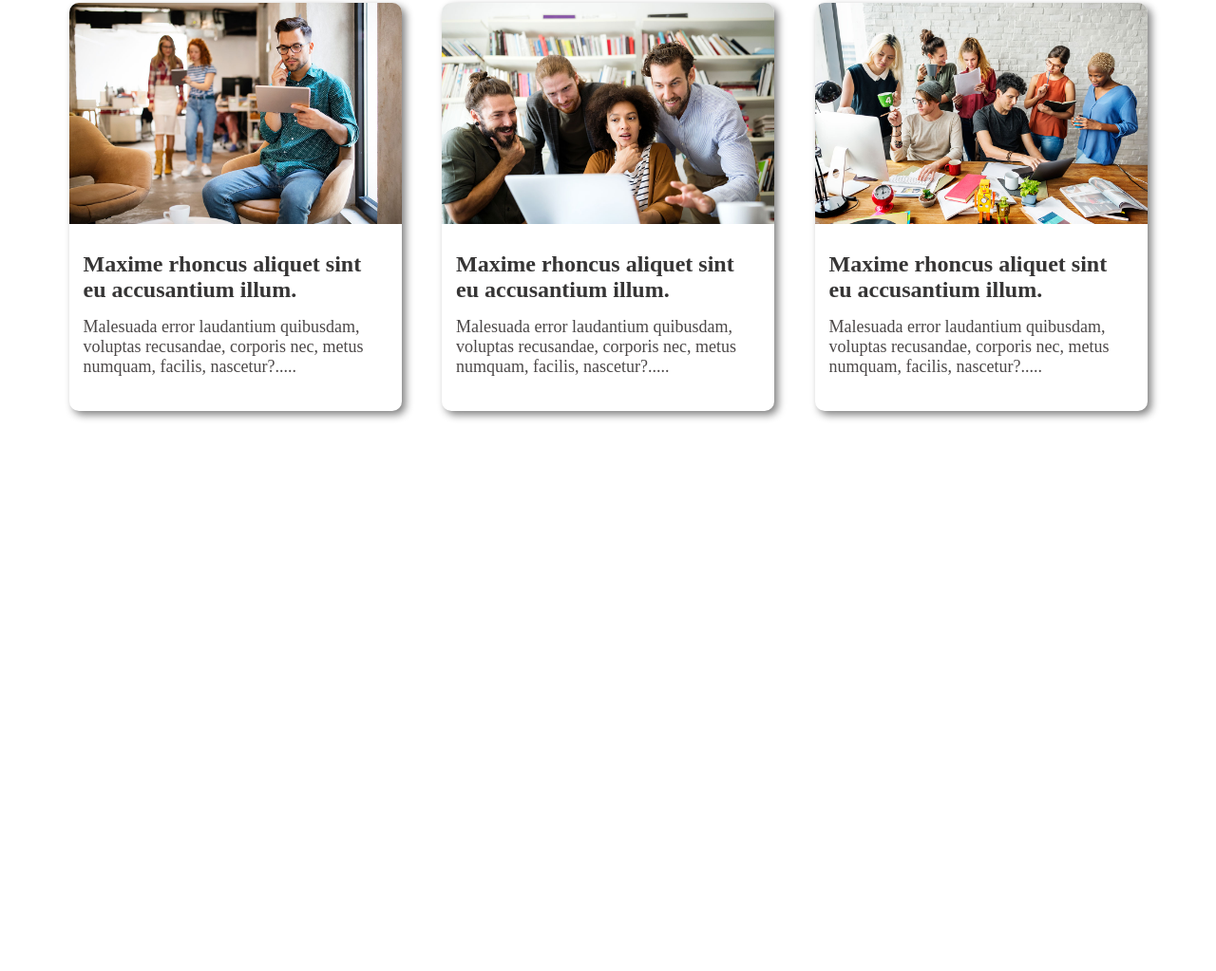
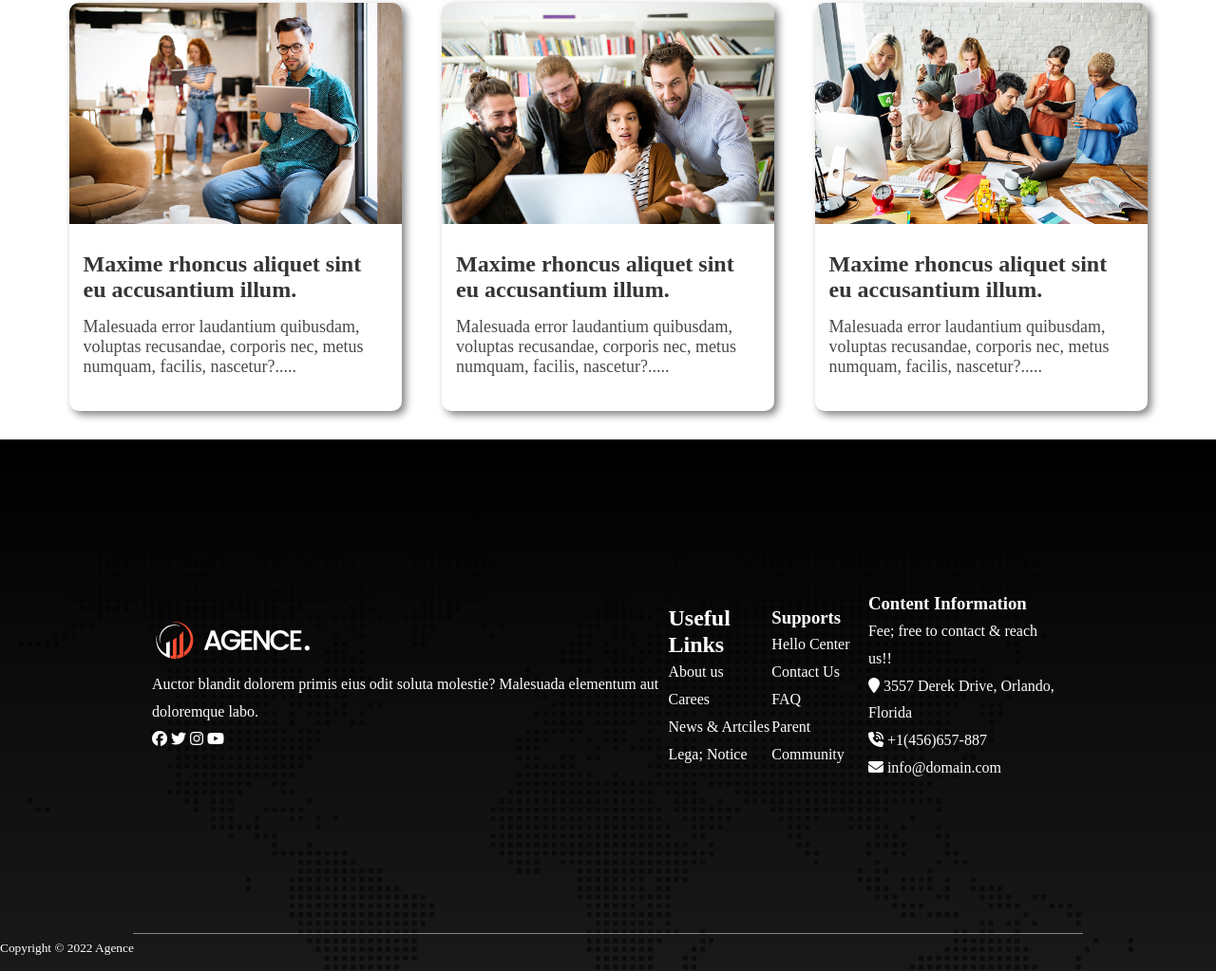
Before and after one commit to mehedihasanjibon/build-a-digital-agency-website, a plain HTML site: page index.html in a window 1280 px wide. Shown: the part 2105-3128 px from the top of the page at 95% size. Before the commit the page ends 2568 px from the top, so only its background shows below. Drawn offline with Linux system fonts and the light colour scheme.

Commit message:
footer section html tag done

```diff
--- a/index.html
+++ b/index.html
@@ -177,5 +177,56 @@
         </div>
         <!-- blog container end  -->
 
+        <!-- footer section start  -->
+        <footer>
+            <div class="footer-container">
+                <div class="logo-box">
+                    <img src="./assets/logo/logo.png" alt="">
+                    <p>
+                        Auctor blandit dolorem primis eius odit soluta molestie? Malesuada elementum aut doloremque labo.
+                    </p>
+                    <div class="icons">
+                        <i class="fa-brands fa-facebook"></i>
+                        <i class="fa-brands fa-twitter"></i>
+                        <i class="fa-brands fa-instagram"></i>
+                        <i class="fa-brands fa-youtube"></i>
+                    </div>
+                </div>
+                    <div class="useful-links">
+                        <h2 class="footer-title"> Useful Links </h2>
+                        <p> About us </p>
+                        <p> Carees </p>
+                        <p> News & Artciles </p>
+                        <p> Lega; Notice </p>
+                    </div>
+                    <div class="supports">
+                        <h3 class="footer-title"> Supports </h3>
+                        <P> Hello Center </P>
+                        <p> Contact Us </p>
+                        <p> FAQ </p>
+                        <p> Parent Community </p>
+                    </div>
+                    <div class="contact">
+                        <h3 class="footer-title"> Content Information </h3>
+                        <p> Fee; free to contact & reach us!! </p>
+                        <p>
+                            <i class="fa-solid fa-location-pin"></i>
+                            3557 Derek Drive, Orlando, Florida
+                        </p>
+                        <p>
+                            <i class="fa-solid fa-phone-volume"></i>
+                            +1(456)657-887
+                        </p>
+                        <p>
+                            <i class="fa-solid fa-envelope"></i>
+                            info@domain.com
+                        </p>
+                    </div>
+            </div>
+            <p class="copy">
+                <small> Copyright &copy 2022 Agence</small>
+            </p>
+        </footer>
+
 </body>
 </html>
--- a/styles/style.css
+++ b/styles/style.css
@@ -260,3 +260,24 @@
     margin-top: 15px;
 }
 /* blog container end  */
+
+/* footer section start */
+footer{
+    width: 100%;
+    height: 70vh;
+    background-image: url("../assets/image/footer-bg.png"), linear-gradient(rgba(0,0,0,1),rgba(0,0,0,0.9));
+    background-repeat: no-repeat;
+    background-blend-mode: overlay;
+    color: #ffffff;
+    line-height: 1.8em;
+}
+.footer-container{
+    display: flex;
+    justify-content: space-around;
+    align-items: center;
+    width: 75%;
+    height: 60vh;
+    margin: 0 auto;
+    padding: 20px;
+    border-bottom: 1px solid #808080;
+}
```
